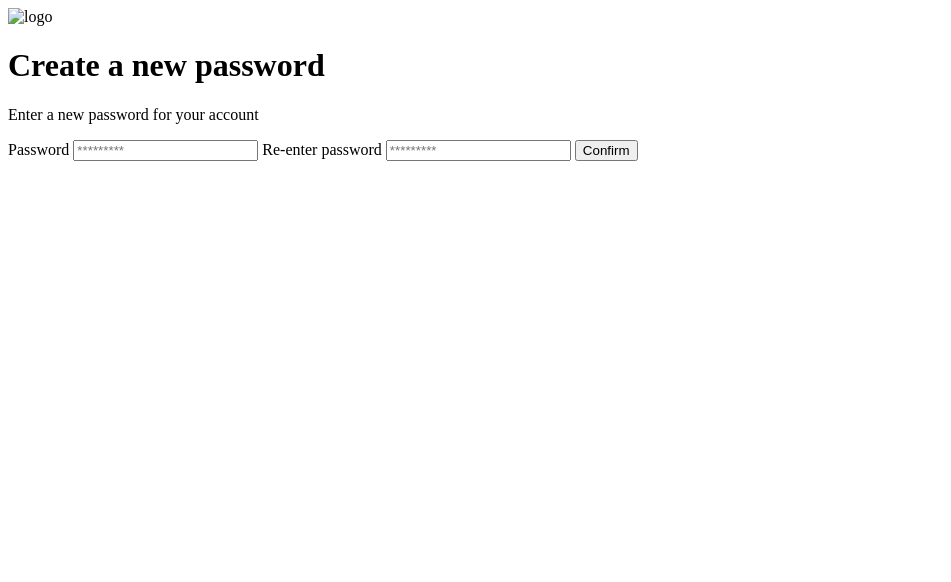
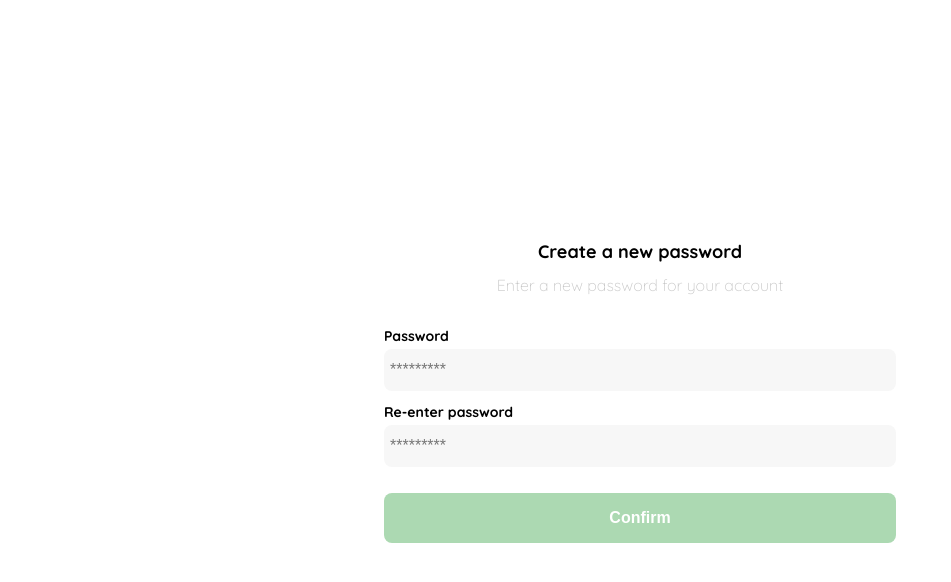
Before and after one commit to Bryanmiessler/CursoPracticoFrontEndDeveloper, a plain HTML site: page contraseña.html in a window 1280 px wide. Shown: the whole page, without its empty margins (0-951 px from the left). Drawn offline with Linux system fonts and the light colour scheme.

Commit message:
creando css vista contraseña

```diff
--- a/contraseña.css
+++ b/contraseña.css
@@ -0,0 +1,98 @@
+:root {
+  --white: #FFFFFF;
+  --black: #000000;
+  --dark: #232830;
+  --very-light-pink: #C7C7C7;
+  --text-input-field: #F7F7F7;
+  --hospital-green: #ACD9B2;
+  --sm: 14px;
+  --md: 16px;
+  --lg: 18px;
+}
+
+body {
+  margin: 0;
+  padding: 0;
+  box-sizing: border-box;
+  font-family: 'Quicksand', sans-serif;
+}
+
+main {
+  width: 100%;
+  height: 100vh;
+  display: grid;
+  place-items: center;
+}
+
+.login {
+  display: grid;
+  grid-template-rows: auto 1fr auto;
+  width: 40%;
+}
+
+.login_logo {
+  width: 150px;
+  margin-bottom: 48px;
+  justify-self: center;
+  display: none;
+}
+
+.login_title {
+  font-size: var(--lg);
+  margin-bottom: 12px;
+  text-align: center;
+}
+
+.login_subtitle {
+  color: var(--very-light-pink);
+  font-size: var(--md);
+  font-weight: 300;
+  margin-top: 0;
+  margin-bottom: 32px;
+  text-align: center;
+}
+
+.login-form {
+  display: flex;
+  flex-direction: column;
+
+}
+
+.login-form_label {
+  font-size: var(--sm);
+  font-weight: bold;
+  margin-bottom: 4px;
+}
+
+.login-form_input--password {
+  background-color: var(--text-input-field);
+  border: none;
+  border-radius: 8px;
+  height: 30px;
+  font-size: var(--md);
+  padding: 6px;
+  margin-bottom: 12px;
+}
+
+.primary-button {
+  background-color: var(--hospital-green);
+  border-radius: 8px;
+  border: none;
+  color: var(--white);
+  width: 100%;
+  cursor: pointer;
+  font-size: var(--md);
+  font-weight: bold;
+  height: 50px;
+}
+
+.login-form_input--submit {
+  margin-top: 14px;
+  margin-bottom: 30px;
+}
+
+@media (max-width: 640px) {
+  .login_logo {
+    display: block;
+  }
+}
--- a/contraseña.html
+++ b/contraseña.html
@@ -4,13 +4,16 @@
   <meta charset="UTF-8">
   <meta http-equiv="X-UA-Compatible" content="IE=edge">
   <meta name="viewport" content="width=device-width, initial-scale=1.0">
+  <link rel="preconnect" href="https://fonts.googleapis.com">
+  <link rel="preconnect" href="https://fonts.gstatic.com" crossorigin>
+  <link href="https://fonts.googleapis.com/css2?family=Quicksand:wght@300;500;700&display=swap" rel="stylesheet">
   <title>Document</title>
   <link rel="stylesheet" href="contraseña.css">
 </head>
 <body>
   <main>
     <div class="login">
-      <img src="" alt="logo" class="login_logo">
+      <img src="./logos/logo_yard_sale.svg" alt="logo" class="login_logo">
 
       <h1 class="login_title">Create a new password</h1>
       <p class="login_subtitle">Enter a new password for your account</p>
@@ -22,7 +25,7 @@
         <label for="new-password" class="login-form_label">Re-enter password</label>
         <input type="password" id="new-password" placeholder="*********" class="login-form_input--password">
 
-        <input type="submit" value="Confirm" class="login-form_input--submit">
+        <input type="submit" value="Confirm" class="primary-button login-form_input--submit">
       </form>
     </div>
   </main>
```
Also changed, not shown: iconos/bt_add_to_cart.svg (renamed from Platzi_YardSale_Icons/Platzi_YardSale_Icons/bt_add_to_cart.svg), iconos/bt_added_to_cart.svg (renamed from Platzi_YardSale_Icons/Platzi_YardSale_Icons/bt_added_to_cart.svg), iconos/email.svg (renamed from Platzi_YardSale_Icons/Platzi_YardSale_Icons/email.svg), iconos/flechita.svg (renamed from Platzi_YardSale_Icons/Platzi_YardSale_Icons/flechita.svg), iconos/icon_close.png (renamed from Platzi_YardSale_Icons/Platzi_YardSale_Icons/icon_close.png), iconos/icon_menu.svg (renamed from Platzi_YardSale_Icons/Platzi_YardSale_Icons/icon_menu.svg), iconos/icon_shopping_cart.svg (renamed from Platzi_YardSale_Icons/Platzi_YardSale_Icons/icon_shopping_cart.svg), iconos/icon_shopping_cart_notification.svg (renamed from Platzi_YardSale_Icons/Platzi_YardSale_Icons/icon_shopping_cart_notification.svg), logos/favicon_bota_fora.svg (renamed from Platzi_YardSale_Logos/Platzi_YardSale_Logos/favicon_bota_fora.svg), logos/favicon_yard_sale.svg (renamed from Platzi_YardSale_Logos/Platzi_YardSale_Logos/favicon_yard_sale.svg), logos/logo_bota_fora.svg (renamed from Platzi_YardSale_Logos/Platzi_YardSale_Logos/logo_bota_fora.svg), logos/logo_yard_sale.svg (renamed from Platzi_YardSale_Logos/Platzi_YardSale_Logos/logo_yard_sale.svg).
